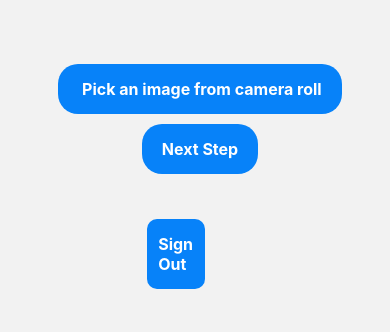
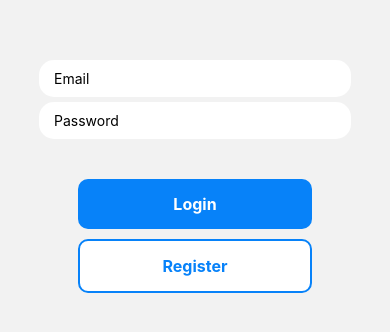
Before and after one commit to thaivo02/Image-editor, a React Native app: screen /Login in a window 390 px wide. Shown: the part 248-580 px from the top of the page. Built offline with nearby package versions, Linux system fonts and the light colour scheme; no server answers; what gl-react would draw is missing.

Commit message:
back to login

```diff
--- a/App.js
+++ b/App.js
@@ -15,11 +15,11 @@ export default class App extends Component {
     return (
       <NavigationContainer style={styles.container}>
         <Stack.Navigator>
-          {/* <Stack.Screen
+          <Stack.Screen
             options={{ headerShown: false }}
             name="Login"
             component={Login}
-          ></Stack.Screen> */}
+          ></Stack.Screen>
           <Stack.Screen
             options={{ headerShown: false }}
             name="Home"
--- a/package.json
+++ b/package.json
@@ -27,6 +27,7 @@
     "react-dom": "18.1.0",
     "react-native": "0.70.5",
     "react-native-gesture-handler": "~2.8.0",
+    "react-native-keyboard-aware-scroll-view": "^0.9.5",
     "react-native-reanimated": "~2.12.0",
     "react-native-web": "~0.18.9"
   },
--- a/src/screen/Login.js
+++ b/src/screen/Login.js
@@ -1,80 +1,80 @@
-import { Component, useEffect, useState } from 'react'
-import { View, Text,StyleSheet ,KeyboardAvoidingView, TouchableOpacity} from 'react-native'
-import React from 'react'
-import styles from '../stylesheet/Styles';
-import { TextInput } from 'react-native-gesture-handler'
-import { Button } from 'react-native-web';
-import {auth} from '../../Firebaseconfig'
-import { useNavigation } from '@react-navigation/core';
+import { Component, useEffect, useState } from "react";
+import {
+  View,
+  Text,
+  StyleSheet,
+  KeyboardAvoidingView,
+  TouchableOpacity,
+} from "react-native";
+import React from "react";
+import styles from "../stylesheet/Styles";
+import { TextInput } from "react-native-gesture-handler";
+import { Button } from "react-native-web";
+import { auth } from "../../Firebaseconfig";
+import { useNavigation } from "@react-navigation/core";
 
 const Login = () => {
-    const [email,setEmail] =useState('')
-    const [password,setPassword] =useState('')
+  const [email, setEmail] = useState("");
+  const [password, setPassword] = useState("");
 
-    const navigation = useNavigation()
-    useEffect(()=>{
-        const unsub = auth.onAuthStateChanged(user =>{
-            if(user)
-            {
-                navigation.replace("Home")
+  const navigation = useNavigation();
+  useEffect(() => {
+    const unsub = auth.onAuthStateChanged((user) => {
+      if (user) {
+        navigation.replace("Home");
       }
+    });
+    return unsub;
+  }, []);
+
+  const HandleSignUp = () => {
+    auth
+      .createUserWithEmailAndPassword(email, password)
+      .then((userCredentials) => {
+        const user = userCredentials.user;
+        console.log("Dang ky:", user.email);
       })
-        return unsub
-    },[])
-
-    const HandleSignUp = ()=> {
-        auth
-        .createUserWithEmailAndPassword(email,password)
-        .then(userCredentials =>{
-            const user = userCredentials.user;
-            console.log('Dang ky:',user.email)
-        })
-        .catch(error =>alert(error.message))
-    }
+      .catch((error) => alert(error.message));
+  };
   const HandleLogIn = () => {
     auth
-        .signInWithEmailAndPassword(email,password)
-        .then(userCredentials =>{
+      .signInWithEmailAndPassword(email, password)
+      .then((userCredentials) => {
         const user = userCredentials.user;
-            console.log('Dang nhap:',user.email)
+        console.log("Dang nhap:", user.email);
       })
-        .catch(error =>alert(error.message))
-
-    }
+      .catch((error) => alert(error.message));
+  };
   return (
-    <KeyboardAvoidingView style={styles.Login}
-                            behavior="padding">
+    <KeyboardAvoidingView style={styles.Login} behavior="height">
       <View style={styles.InputContainer}>
         <TextInput
           placeholder="Email"
-            value = {email }
-            onChangeText={text=>setEmail(text)}
+          value={email}
+          onChangeText={(text) => setEmail(text)}
           style={styles.Input}
-
         />
         <TextInput
           placeholder="Password"
-            value = {password }
-            onChangeText={text=>setPassword(text)}
+          value={password}
+          onChangeText={(text) => setPassword(text)}
           style={styles.Input}
           secureTextEntry
-
         />
       </View>
       <View style={styles.ButtonContainer}>
-            <TouchableOpacity
-                onPress={HandleLogIn}
-                style={styles.ButtonLogin}>
+        <TouchableOpacity onPress={HandleLogIn} style={styles.ButtonLogin}>
           <Text style={styles.LoginText}>Login</Text>
         </TouchableOpacity>
         <TouchableOpacity
           onPress={HandleSignUp}
-                style={[styles.ButtonLogin , styles.ButtonOutline]}>
+          style={[styles.ButtonLogin, styles.ButtonOutline]}
+        >
           <Text style={styles.RegisterText}>Register</Text>
         </TouchableOpacity>
       </View>
     </KeyboardAvoidingView>
-  )
-}
+  );
+};
 
-export default Login
+export default Login;
```
Also changed, not shown: 1 other file (tests, documents, lock files or other folders). Lines whose indentation alone changed are shown as unchanged.
